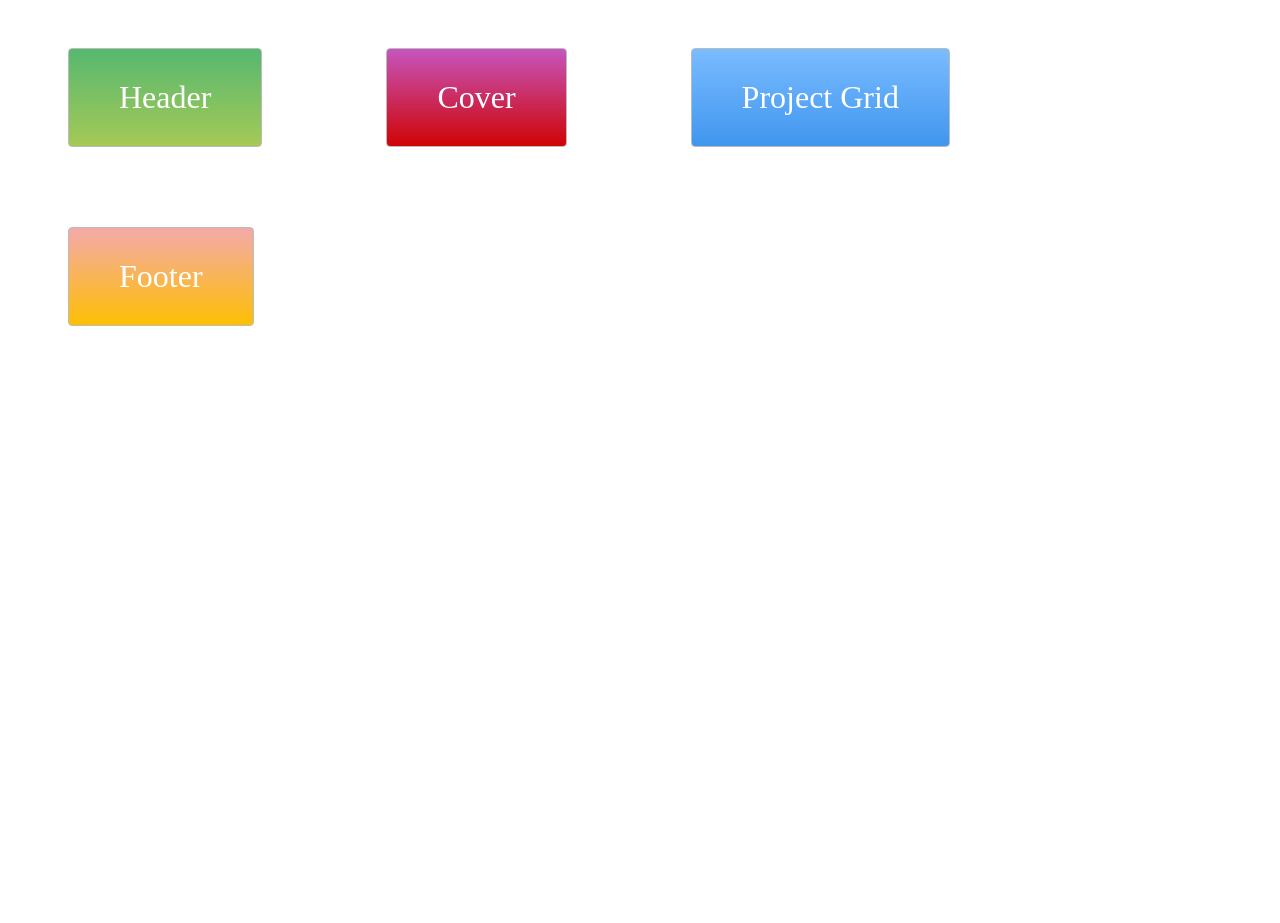
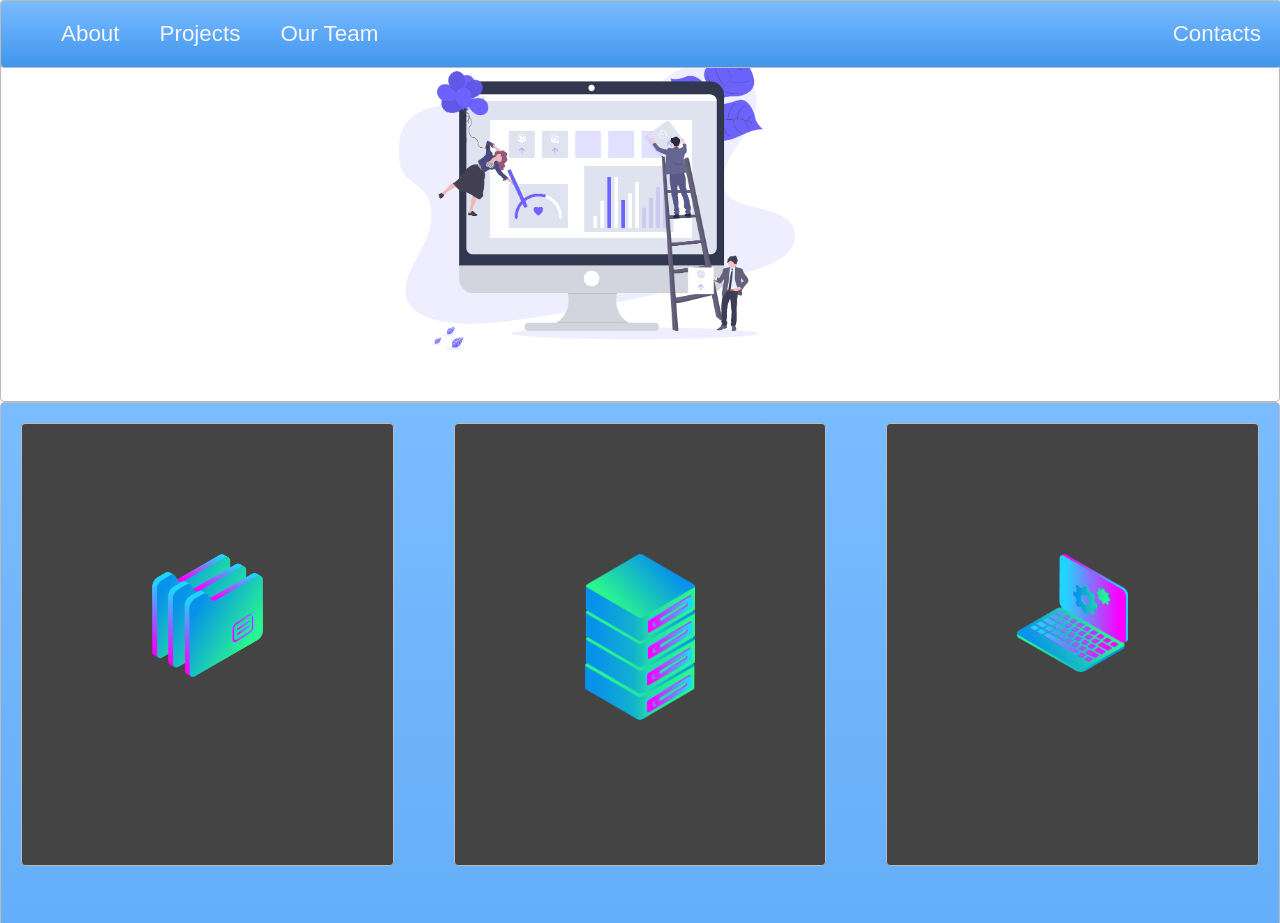
Before and after one commit to edjunma/css-grid-layout-page, a plain HTML site: page index.html in a window 1280 px wide. Shown: the top 923 px of the page. Before the commit the page ends 800 px from the top, so only its background shows below. Drawn offline with Linux system fonts and the light colour scheme.

Commit message:
Update code on html and css files

```diff
--- a/index.html
+++ b/index.html
@@ -5,9 +5,27 @@
   <link rel="stylesheet" type="text/css" href="./style.css">
 </head>
 <body>
-  <div class="zone green">Header</div>
-  <div class="zone red">Cover</div>
+  <nav class="zone blue sticky">
+    <ul class="main-nav">
+      <li><a href="">About</a></li>
+      <li><a href="">Projects</a></li>
+      <li><a href="">Our Team</a></li>
+      <li class="push"><a href="">Contacts</a></li>
+  </nav>
+  <div class="container zone"><img class="cover" src="./img/undraw.png">Cover</div>
+  <div class="zone blue grid-wrapper">
+    <div class="box zone"><img src="./img/files_2.png"></div>
+    <div class="box zone"><img src="./img/server_2_2.png"></div>
+    <div class="box zone"><img src="./img/monitor_settings_2.png"></div>
+    <div class="box zone"><img src="./img/server_3.png"></div>
+    <div class="box zone"><img src="./img/data_storage_2_2.png"></div>
+    <div class="box zone"><img src="./img/monitor_coding_2.png"></div>
+    <div class="box zone"><img src="./img/desktop_analytics_2.png"></div>
+    <div class="box zone"><img src="./img/server_safe_2.png"></div>
+  </div>
+
   <div class="zone blue">Project Grid</div>
-  <div class="zone yellow">Footer</div>
+
+  <footer class="zone yellow">Edmond's Zero => Mastery</div>
 </body>
 </html>
--- a/style.css
+++ b/style.css
@@ -1,8 +1,10 @@
+body {
+  margin:auto 0;
+  font-family:Arial;
+}
+
 .zone {
-    padding:30px 50px;
-    margin:40px 60px;
     cursor:pointer;
-    display:inline-block;
     color:#FFF;
     font-size:2em;
     border-radius:4px;
@@ -17,6 +19,78 @@
     box-shadow:rgba(0,0,0,0.8) 0px 5px 15px, inset rgba(0,0,0,0.15) 0px -10px 20px;
 }
 
+.box:hover {
+    -webkit-transform:rotate(-7deg);
+    -moz--transform:rotate(-7deg);
+    -o-transform:rotate(-7deg);
+    -transform:rotate(-7deg);
+}
+
+/* NAV */
+.sticky {
+  position:fixed;
+  top:0;
+  width:100%;
+}
+.main-nav {
+  display: flex;
+  list-style: none;
+  font-size: 0.7em;
+  margin:0;
+}
+/* very common nav media setup for navigation bars */
+@media only screen and (max-width: 600px) {
+  .main-nav {
+    font-size: 0.5em;
+    padding:0;
+  }
+}
+
+.push {
+  margin-left:auto;
+}
+
+li {
+  padding: 20px;
+}
+
+a {
+  color:#f5f5f6;
+  text-decoration: none;
+}
+
+/* COVER */
+.container {
+  display: flex;
+  align-items: center;
+  justify-content: center;
+  height: 50vh;
+}
+
+.cover {
+  width: 30rem;
+}
+
+/* GRID */
+.grid-wrapper {
+  display:grid;
+  grid-gap:20px;
+  grid-template-columns: repeat(auto-fill, minmax(350px, 1fr))
+}
+
+.box img {
+  width:100%;
+}
+
+.box {
+  background-color:#444;
+  padding:130px;
+  margin:20px;
+}
+
+footer {
+  text-align:center;
+}
 /*https://paulund.co.uk/how-to-create-shiny-css-buttons*/
 /***********************************************************************
  *  Green Background
```
